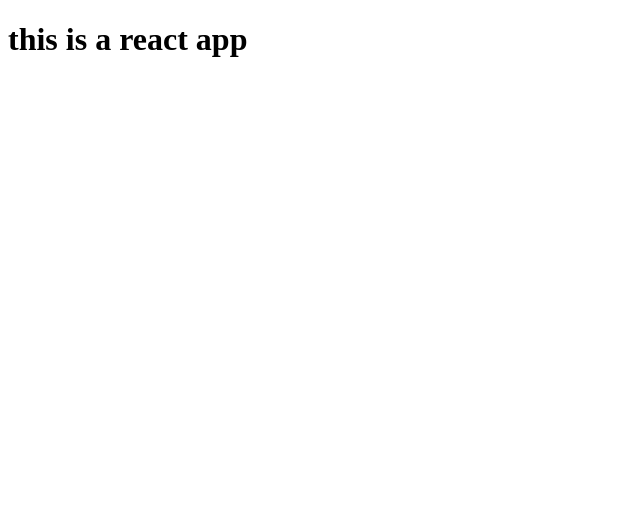
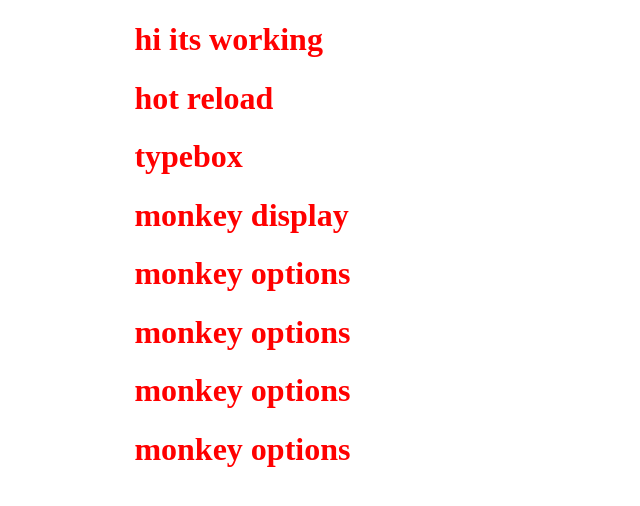
Before and after one commit to adriansun1/monkey-typer, a React app: page / in a window 1280 px wide. Shown: the top 506 px of the page, without its empty margins (0-640 px from the left). Built offline with nearby package versions, Linux system fonts and the light colour scheme.

Commit message:
working css

```diff
--- a/package.json
+++ b/package.json
@@ -34,6 +34,7 @@
     "react-dom": "^16.6.3",
     "react-redux": "^5.1.1",
     "react-router": "^4.3.1",
-    "react-router-dom": "^4.3.1"
+    "react-router-dom": "^4.3.1",
+    "style-loader": "^0.23.1"
   }
 }
--- a/src/client/components/App.jsx
+++ b/src/client/components/App.jsx
@@ -1,10 +1,18 @@
 import React, { Component } from 'react'
+import MonkeyDisplay from './MonkeyDisplay.jsx'
+import Typebox from './Typebox.jsx'
+import Market from './Market.jsx';
+import '../css/App.css';
 
 export default class App extends Component {
   render() {
     return (
-      <div>
-        <h1>this is a react app </h1>
+      <div id='App'>
+        <h1>hi its working</h1>
+        <h1>hot reload</h1>
+        <Typebox />
+        <MonkeyDisplay />
+        <Market />
       </div>
     )
   }
--- /dev/null
+++ b/src/client/components/Market.jsx
@@ -0,0 +1,15 @@
+import React, { Component } from 'react'
+import MonkeyOptions from './MonkeyOptions.jsx'
+
+export default class Market extends Component {
+  render() {
+    return (
+      <div>
+        <MonkeyOptions />
+        <MonkeyOptions />
+        <MonkeyOptions />
+        <MonkeyOptions />
+      </div>
+    )
+  }
+}
--- /dev/null
+++ b/src/client/components/MonkeyDisplay.jsx
@@ -0,0 +1,12 @@
+import React, { Component } from 'react'
+
+
+export default class MonkeyDisplay extends Component {
+  render() {
+    return (
+      <div>
+        <h1>monkey display</h1>
+      </div>
+    )
+  }
+}
--- /dev/null
+++ b/src/client/components/MonkeyOptions.jsx
@@ -0,0 +1,9 @@
+import React from 'react';
+
+const MonkeyOptions = props => (
+    <div>
+      <h1>monkey options</h1>
+    </div>
+);
+
+export default MonkeyOptions;
--- /dev/null
+++ b/src/client/components/Typebox.jsx
@@ -0,0 +1,9 @@
+import React from 'react';
+
+const Typebox = props => (
+    <div>
+      <h1>typebox</h1>
+    </div>
+);
+
+export default Typebox;
--- /dev/null
+++ b/src/client/css/App.css
@@ -0,0 +1,7 @@
+
+
+#App{
+  margin:auto;
+  width:80%;
+  color:red;
+}
--- a/src/client/index.html
+++ b/src/client/index.html
@@ -5,7 +5,7 @@
   <meta http-equiv="X-UA-Compatible" content="IE=edge">
   <title>REACT APP</title>
   <meta name="viewport" content="width=device-width, initial-scale=1">
-  <script src="index.js"></script>
+  <script type = 'text/javascript' src=index.js></script>
 </head>
 <body>
   <div id="root"></div>
```
Also changed, not shown: src/server/index.js (+7 -0 lines), 2 other files (tests, documents, lock files or other folders).
